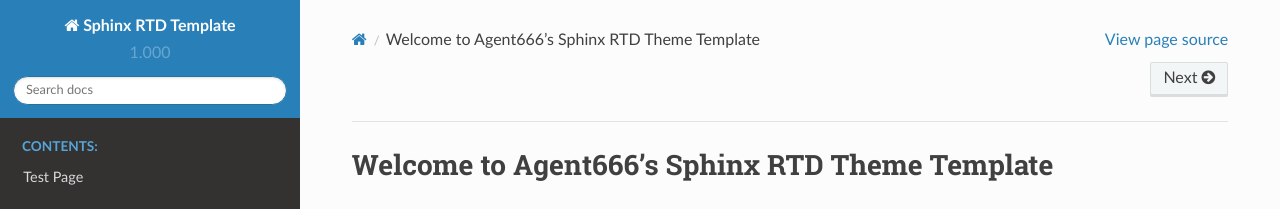
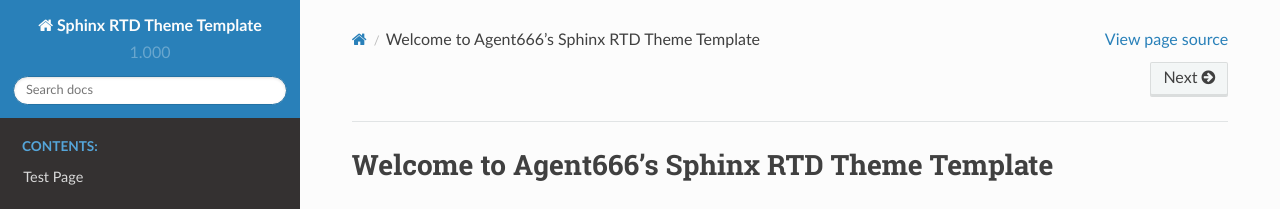
Before and after one commit to Agent6-6-6/Sphinx-RTD-Theme-Template, a Sphinx documentation site: the page built from docs/source/index.rst, in a window 1280 px wide. Shown: the top 209 px of the page. Built offline with Sphinx 7.4.7 and the Read the Docs theme 2.0.0, drawn with Linux system fonts in a browser that asks for light colours.

Commit message:
Update conf.py
Change name to include 'Theme'

```diff
--- a/docs/source/conf.py
+++ b/docs/source/conf.py
@@ -15,7 +15,7 @@
 
 # -- Project information -----------------------------------------------------
 
-project = 'Sphinx RTD Template'
+project = 'Sphinx RTD Theme Template'
 copyright = '2019, Agent666'
 author = 'Agent666'
 
```
